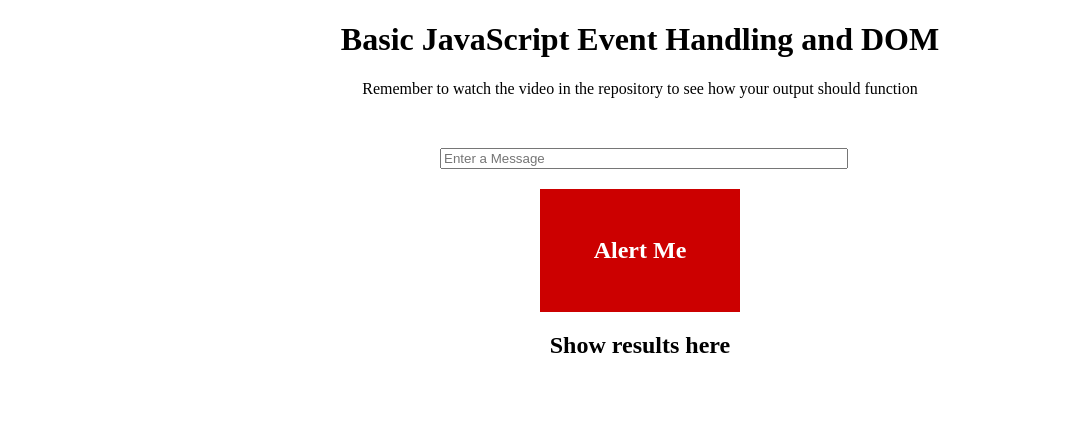
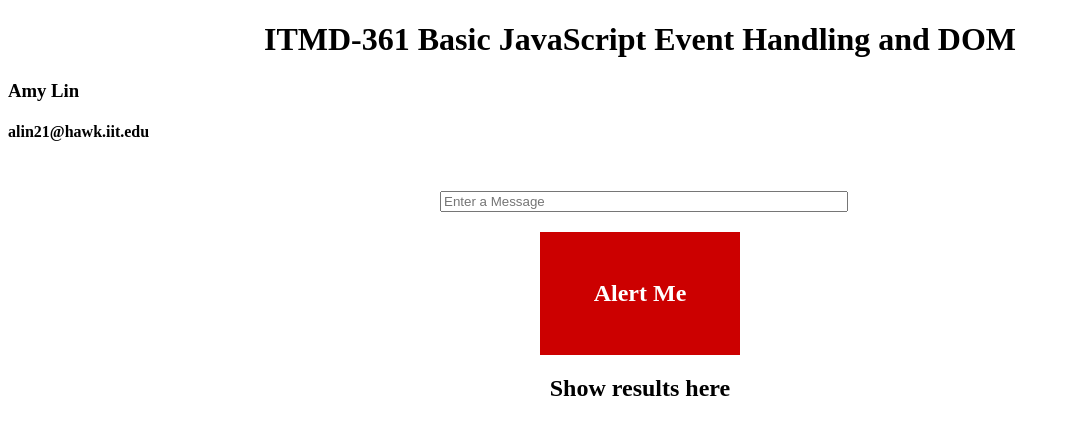
Before and after one commit to alin36/webdev_lab9, a plain HTML site: page index.html in a window 1280 px wide. Shown: the whole page, without its empty margins (0-1070 px from the left). Drawn offline with Linux system fonts and the light colour scheme.

Commit message:
added name and hawk email

```diff
--- a/index.html
+++ b/index.html
@@ -7,8 +7,9 @@
   <script async src="js/script.js"></script>
 </head>
 <body>
-  <h1 class="center">Basic JavaScript Event Handling and DOM</h1>
-  <p class="center">Remember to watch the video in the repository to see how your output should function</p>
+  <h1 class="center">ITMD-361 Basic JavaScript Event Handling and DOM</h1>
+  <h3>Amy Lin</h1>
+  <h4>alin21@hawk.iit.edu</h1>
   <div id="container">
     <input id="entryinput" type="text" name="textentry" placeholder="Enter a Message">
     <div id="entrybutton">Alert Me</div>
```
